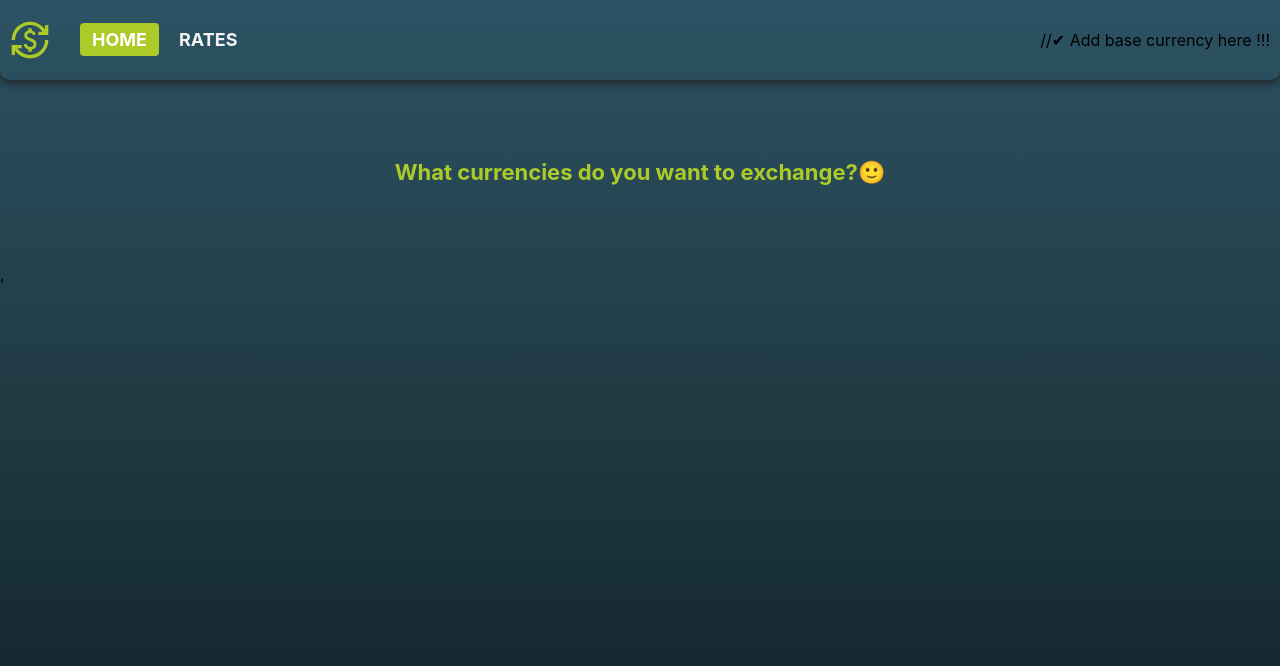
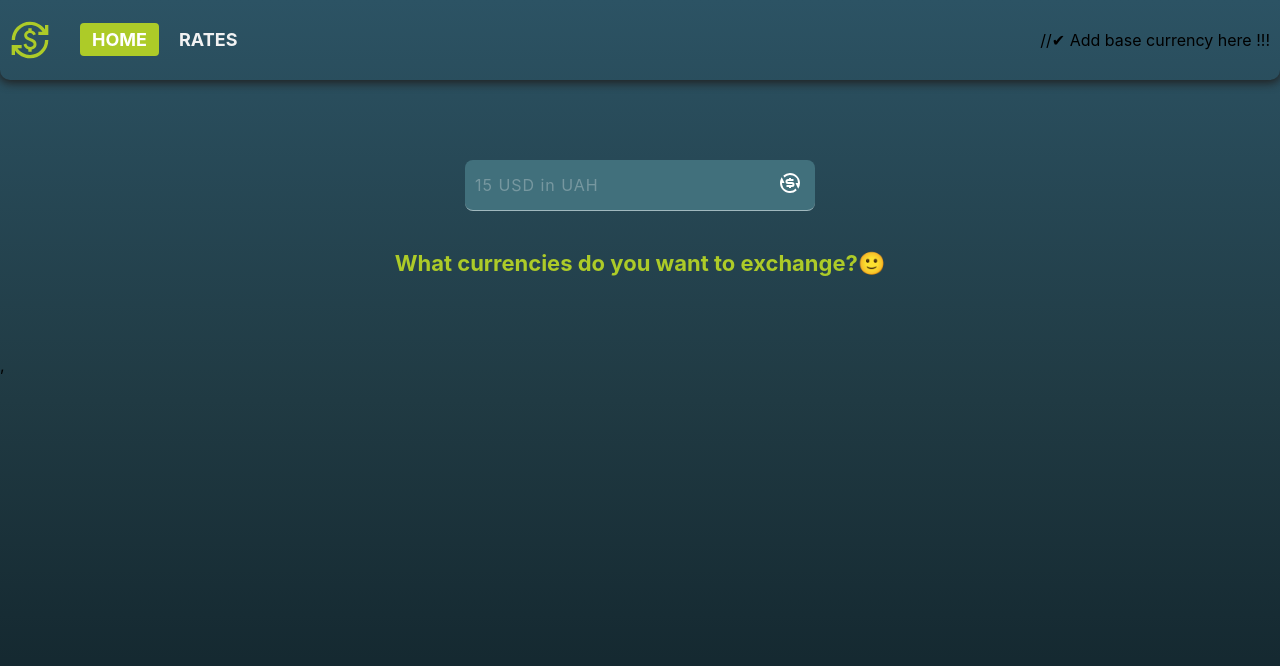
Before and after one commit to dykyys/start-files-blended-vite-5, a React (Vite) app: page / in a window 1280 px wide. Shown: the top 666 px of the page. Built offline with nearby package versions, Linux system fonts and the light colour scheme; no server answers.

Commit message:
added some tasks

```diff
--- a/src/App.jsx
+++ b/src/App.jsx
@@ -1,19 +1,31 @@
 import { Header } from 'components';
 import { lazy, useEffect } from 'react';
 import { Navigate, Route, Routes } from 'react-router-dom';
-import { getUserInfo } from './service';
+// import { getUserInfo } from './service';
+import { useDispatch } from 'react-redux';
+import { fetchBaseCurrency } from '../src/redux/currency/operetions';
+import { setBaseCurrency } from '../src/redux/currency/currencySlice';
 
 const HomePage = lazy(() => import('./pages/Home'));
 const RatesPage = lazy(() => import('./pages/Rates'));
 
 export const App = () => {
+  const dispatch = useDispatch();
+
   useEffect(() => {
-    navigator.geolocation.getCurrentPosition(position => {
-      const latitude = position.coords.latitude;
-      const longitude = position.coords.longitude;
-      getUserInfo({latitude, longitude })
-    })
-  }, [])
+    const options = {
+      enableHighAccuracy: true,
+      timeout: 5000,
+      maximumAge: 0,
+    };
+    function success({ coords }) {
+      dispatch(fetchBaseCurrency(coords));
+    }
+    function error() {
+      dispatch(setBaseCurrency('USD'));
+    }
+    navigator.geolocation.getCurrentPosition(success, error, options);
+  }, [dispatch]);
   return (
     <Routes>
       <Route path="/" element={<Header />}>
--- a/src/components/ExchangeForm/ExchangeForm.jsx
+++ b/src/components/ExchangeForm/ExchangeForm.jsx
@@ -1,14 +1,30 @@
 import { RiExchangeDollarFill } from 'react-icons/ri';
 import styles from './ExchangeForm.module.css';
+import { useDispatch } from 'react-redux';
+import { fetchConvertCurrency } from '../../redux/currency/operetions';
 
 export const ExchangeForm = () => {
+  const dispatch = useDispatch();
+  const handleSubmit = e => {
+    e.preventDefault();
+    const { value } = e.target.elements.currency;
+    const [amount, from, , to] = value.split(' ');
+    dispatch(fetchConvertCurrency({ amount, from, to }));
+  };
   return (
-    <form className={styles.form}>
+    <form className={styles.form} onSubmit={handleSubmit}>
       <button className={styles.button} type="submit">
         <RiExchangeDollarFill className={styles.icon} />
       </button>
 
-      <input title="Request format 15 USD in UAH" className={styles.input} />
+      <input
+        title="Request format 15 USD in UAH"
+        className={styles.input}
+        pattern="^\d+(\.\d{1,2})?\s[a-zA-Z]{3}\sin\s[a-zA-Z]{3}$"
+        name="currency"
+        placeholder="15 USD in UAH"
+        required
+      />
     </form>
   );
 };
--- a/src/pages/Home.jsx
+++ b/src/pages/Home.jsx
@@ -1,13 +1,32 @@
-import { Container, Heading, Section } from 'components';
+import {
+  Container,
+  ExchangeForm,
+  ExchangeInfo,
+  Heading,
+  Loader,
+  Section,
+} from 'components';
+import { useSelector } from 'react-redux';
+import {
+  selectConvertInfo,
+  selectError,
+  selectLoading,
+} from '../redux/selectors';
 
 const Home = () => {
-  const isError = false;
+  const isError = useSelector(selectError);
+  const isLoading = useSelector(selectLoading);
+  const convertInfo = useSelector(selectConvertInfo);
 
   return (
     <Section>
       <Container>
-        <Heading info title="What currencies do you want to exchange?🙂" />
-
+        <ExchangeForm />
+        {convertInfo && <ExchangeInfo {...convertInfo} />}
+        {!isError && !convertInfo && (
+          <Heading info title="What currencies do you want to exchange?🙂" />
+        )}
+        {isLoading && <Loader />}
         {isError && (
           <Heading
             error
--- a/src/redux/currency/currencySlice.js
+++ b/src/redux/currency/currencySlice.js
@@ -1,9 +1,12 @@
-import { createSlice } from "@reduxjs/toolkit";
-import { fetchBaseCurrency } from "./operetions";
+import { createSlice } from '@reduxjs/toolkit';
+import { fetchBaseCurrency, fetchConvertCurrency } from './operetions';
 
 const initialState = {
-    baseCurrency: ''
-}
+  baseCurrency: '',
+  loading: false,
+  error: null,
+  convertInfo: null,
+};
 
 const currencySlice = createSlice({
   name: 'currency',
@@ -11,14 +14,27 @@ const currencySlice = createSlice({
   reducers: {
     setBaseCurrency: (state, { payload }) => {
       state.baseCurrency = payload;
-        }
     },
-    extraReducers: builder => builder
-        .addCase(fetchBaseCurrency.fulfilled, (state, payload) => {
-        state.baseCurrency = payload
+  },
+  extraReducers: builder =>
+    builder
+      .addCase(fetchBaseCurrency.fulfilled, (state, { payload }) => {
+        state.baseCurrency = payload;
       })
+      .addCase(fetchConvertCurrency.pending, state => {
+        state.loading = true;
+        state.error = null;
       })
-
+      .addCase(fetchConvertCurrency.fulfilled, (state, { payload }) => {
+        state.convertInfo = payload;
+        state.loading = false;
+      })
+      .addCase(fetchConvertCurrency.rejected, (state, { payload }) => {
+        state.error = payload;
+        state.convertInfo = null;
+        state.loading = false;
+      }),
+});
 
 export const { setBaseCurrency } = currencySlice.actions;
 
--- a/src/redux/currency/operetions.js
+++ b/src/redux/currency/operetions.js
@@ -1,16 +1,32 @@
-import { createAsyncThunk } from "@reduxjs/toolkit";
-import { getUserInfo } from "service/opencagedataApi";
+import { createAsyncThunk } from '@reduxjs/toolkit';
+import { exchangeCurrency } from 'service/exchangeAPI';
+import { getUserInfo } from 'service/opencagedataApi';
 
-export const fetchBaseCurrency = createAsyncThunk('currency/fetchBaseCurrency', async (coords, thunkAPI) => {
+export const fetchBaseCurrency = createAsyncThunk(
+  'currency/fetchBaseCurrency',
+  async (coords, thunkAPI) => {
     const state = thunkAPI.getState();
     const { baseCurrency } = state.currency;
     if (baseCurrency) {
-        return thunkAPI.rejectWithValue("We have base currency")
+      return thunkAPI.rejectWithValue('We have base currency');
     }
     try {
-        const data = await getUserInfo(coords);
-        return data.results[0].annotations.currency.iso_code
+      const data = await getUserInfo(coords);
+      return data.results[0].annotations.currency.iso_code;
     } catch (error) {
-        return thunkAPI.rejectWithValue(error.message)
+      return thunkAPI.rejectWithValue(error.message);
     }
-})
+  },
+);
+
+export const fetchConvertCurrency = createAsyncThunk(
+  'currency/fetchConvertCurrency',
+  async (data, thunkAPI) => {
+    try {
+      const result = await exchangeCurrency(data);
+      return result;
+    } catch (error) {
+      return thunkAPI.rejectWithValue(error.message);
+    }
+  },
+);
--- a/src/redux/selectors.js
+++ b/src/redux/selectors.js
@@ -0,0 +1,3 @@
+export const selectLoading = state => state.currency.loading;
+export const selectConvertInfo = state => state.currency.convertInfo;
+export const selectError = state => state.currency.error;
--- a/src/service/exchangeAPI.js
+++ b/src/service/exchangeAPI.js
@@ -2,7 +2,7 @@ import axios from 'axios';
 
 const instance = axios.create({
   baseURL: 'https://api.apilayer.com/exchangerates_data/',
-  headers: { apikey: '' },
+  headers: { apikey: 'fg3vplI4cCtDAC7aRuTDM9HHR1dHloqj' },
 });
 
 export const exchangeCurrency = async credentials => {
```
Lines whose indentation alone changed are shown as unchanged.
